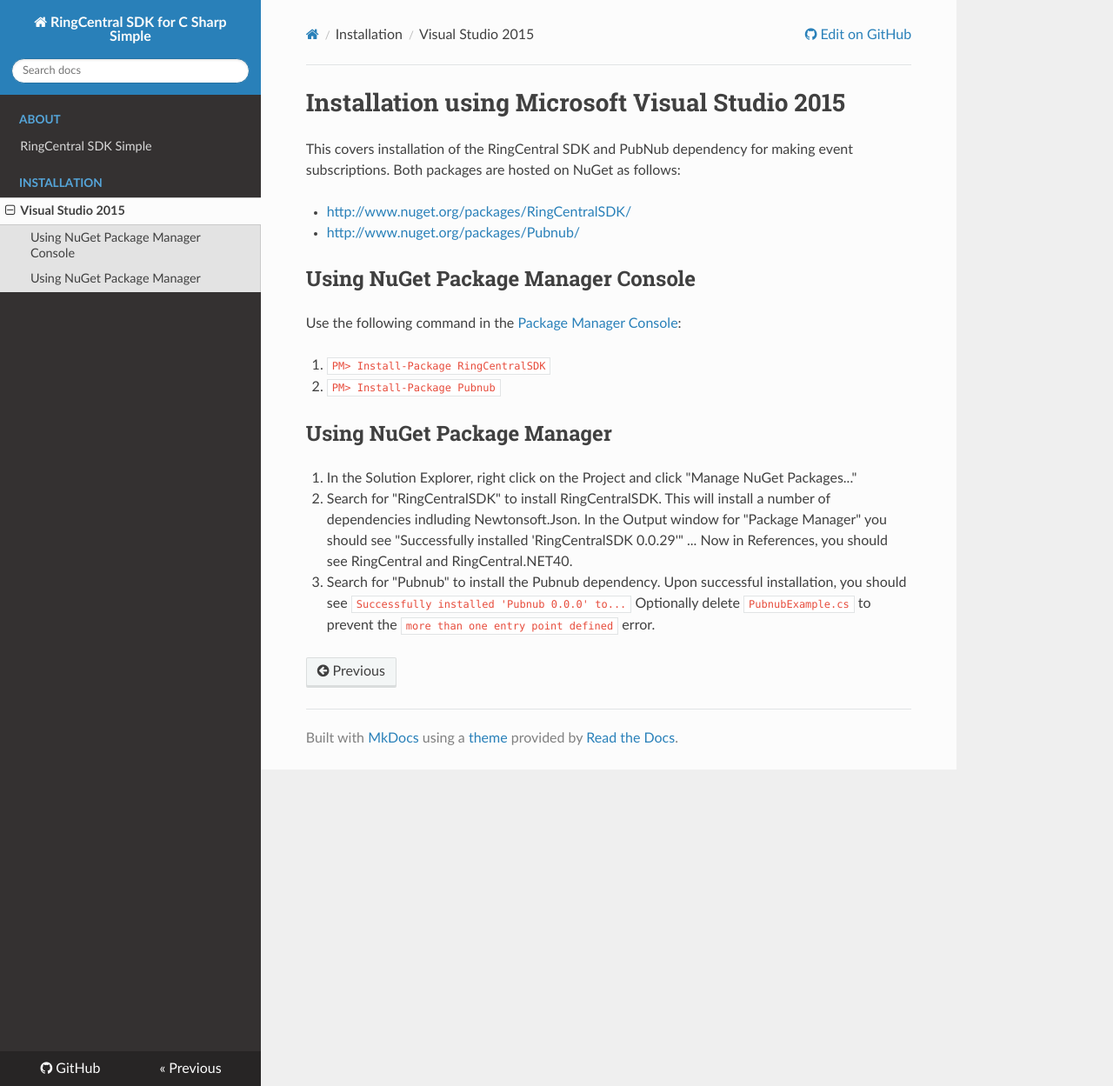
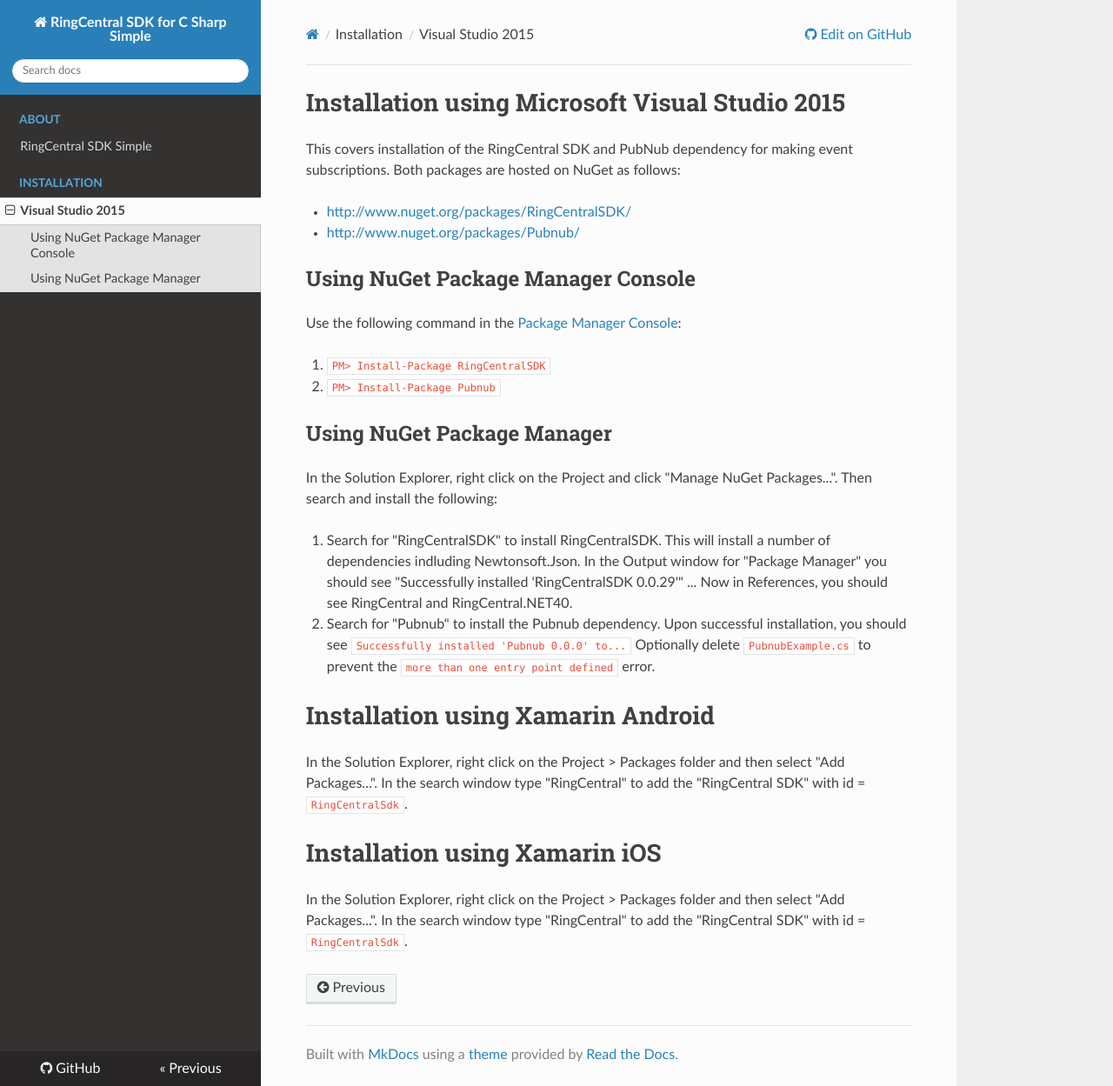
Before and after one commit to grokify/ringcentral-sdk-csharp-simple, an MkDocs documentation site: the page built from docs/installation/Visual-Studio-2015.md, in a window 1280 px wide and 1249 px high. Shown: the whole window at 87% size. Built offline with MkDocs 1.6.1, drawn with Linux system fonts in a browser that asks for light colours; nearby versions of some CDN libraries; old or Windows-style settings are respelled for this version of MkDocs.

Commit message:
update mkdocs

```diff
--- a/docs/installation/Visual-Studio-2015.md
+++ b/docs/installation/Visual-Studio-2015.md
@@ -14,6 +14,15 @@ Use the following command in the [Package Manager Console](http://docs.nuget.org
 
 ## Using NuGet Package Manager
 
-1. In the Solution Explorer, right click on the Project and click "Manage NuGet Packages..."
+In the Solution Explorer, right click on the Project and click "Manage NuGet Packages...". Then search and install the following:
+
 1. Search for "RingCentralSDK" to install RingCentralSDK. This will install a number of dependencies indluding Newtonsoft.Json. In the Output window for "Package Manager" you should see "Successfully installed 'RingCentralSDK 0.0.29'" ... Now in References, you should see RingCentral and RingCentral.NET40.
 1. Search for "Pubnub" to install the Pubnub dependency. Upon successful installation, you should see `Successfully installed 'Pubnub 0.0.0' to...` Optionally delete `PubnubExample.cs` to prevent the `more than one entry point defined` error.
+
+# Installation using Xamarin Android
+
+In the Solution Explorer, right click on the Project &gt; Packages folder and then select "Add Packages...". In the search window type "RingCentral" to add the "RingCentral SDK" with id = `RingCentralSdk`.
+
+# Installation using Xamarin iOS
+
+In the Solution Explorer, right click on the Project &gt; Packages folder and then select "Add Packages...". In the search window type "RingCentral" to add the "RingCentral SDK" with id = `RingCentralSdk`.
```
